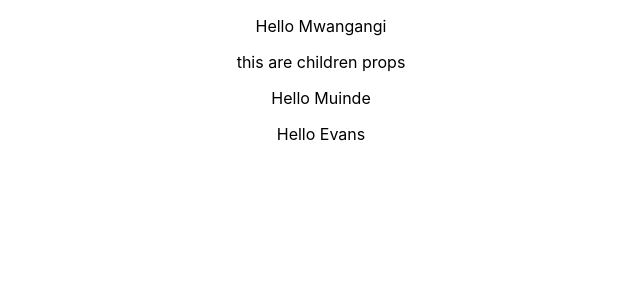
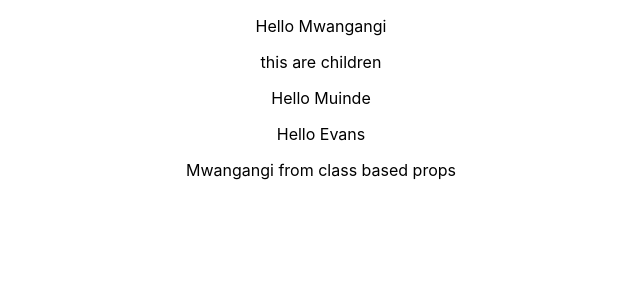
Before and after one commit to mwangangievans/ReactJs, a React (Create React App) app in the folder hello-worlrd/: page / in a window 1280 px wide. Shown: the top 300 px of the page, without its empty margins (319-959 px from the left). Built offline with nearby package versions, Linux system fonts and the light colour scheme.

Commit message:
passing props in class based components

```diff
--- a/hello-worlrd/src/App.js
+++ b/hello-worlrd/src/App.js
@@ -8,14 +8,14 @@ function App() {
   return (
     <div className="App">
      <Greet name="Mwangangi">
-      <p>this are children props</p>
+      <p>this are children</p>
       </Greet>
      <Greet name="Muinde"/>
      <Greet name="Evans"/>
 
-     {/* <Welcome/>
-     <Hello/>
-      */}
+     <Welcome name="Mwangangi from class based props"/>
+     {/* <Hello/> */}
+
     </div>
   );
 }
--- a/hello-worlrd/src/Components/Welcome.js
+++ b/hello-worlrd/src/Components/Welcome.js
@@ -2,7 +2,8 @@ import React , {Component} from "react";
 
 class welcome  extends Component{
     render(){
-        return <p>hello Mwangangi this is a class based component</p>
+        console.log("props in class based",this.props);
+        return <p>{this.props.name}</p>
     }
 
 }
```
